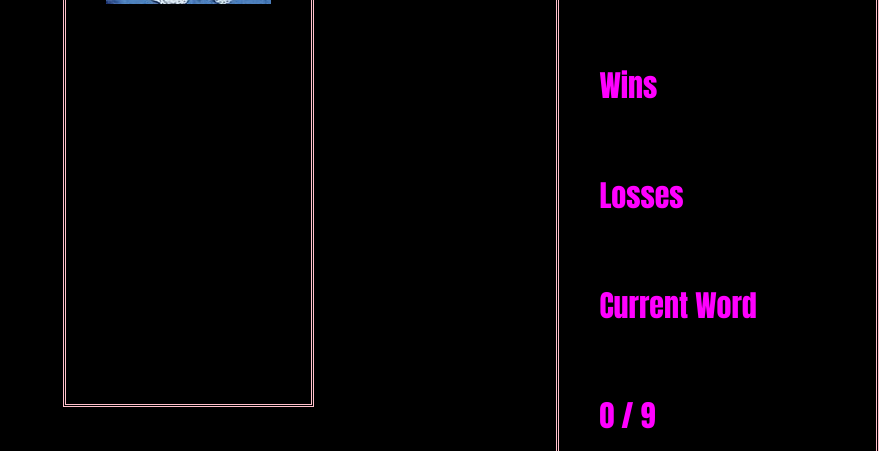
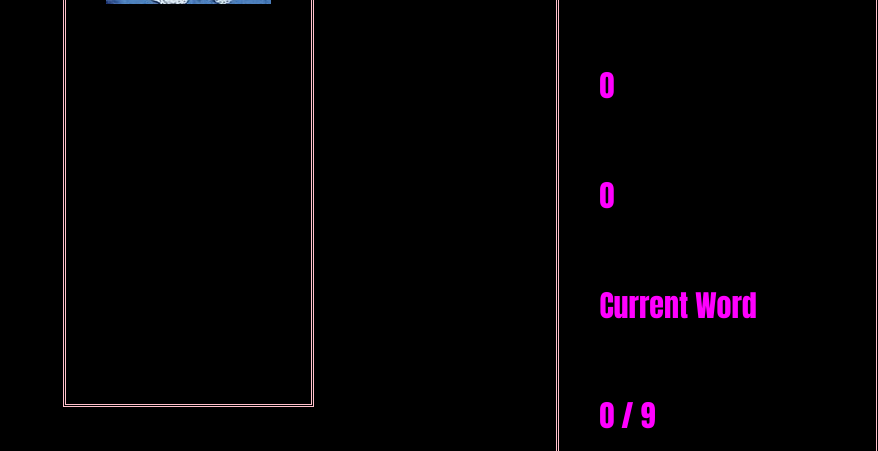
Before and after one commit to fitharwe/Hangman-Game, a plain HTML site: page index.html in a window 1280 px wide. Shown: the part 776-1227 px from the top of the page, without its empty margins (401-1280 px from the left). Drawn offline with Linux system fonts and the light colour scheme.

Commit message:
fix capital letter issues

```diff
--- a/assets/javascript/game.js
+++ b/assets/javascript/game.js
@@ -60,7 +60,7 @@ Hangman.prototype.checkGuess = function(char) {
 
 	var isInWord = false;
 	for (var i = 0; i < this.word.length; i++) {
-		if (this.word.charAt(i) === char) {
+		if (this.word.charAt(i).toUpperCase () === char.toUpperCase()) {
 			isInWord = true;
 			this.visibleLetters[i] = true;
 		}
--- a/index.html
+++ b/index.html
@@ -30,8 +30,8 @@
         <td id="column2">
            <p>Press any key to start!</p>
            <p id="display-word"></p>
-           <p id="totalwins">Wins</p>
-           <p id="totallosses">Losses</p>
+           <p id="totalWins">Wins</p>
+           <p id="totalLosses">Losses</p>
            <div id="game-div" class="panel">
             <div id="word-display">
                 <p id="display-word">Current Word</p>
```
